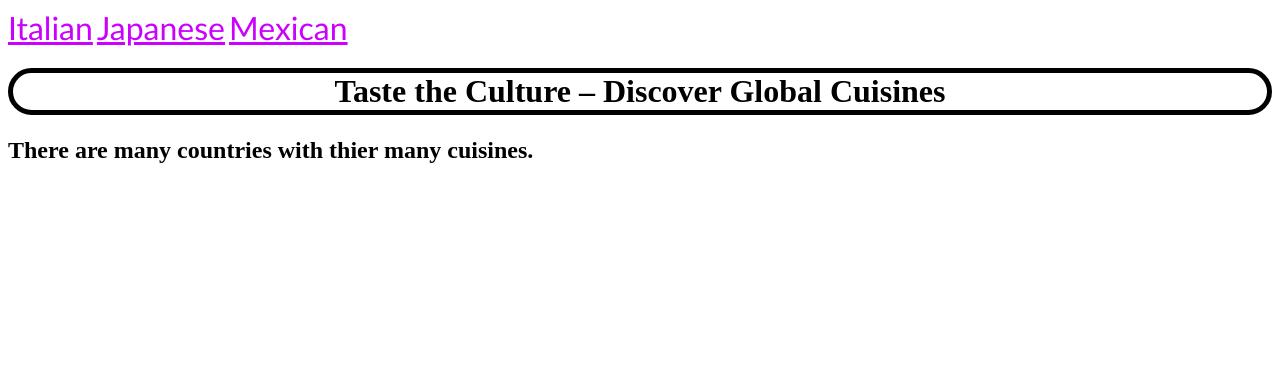
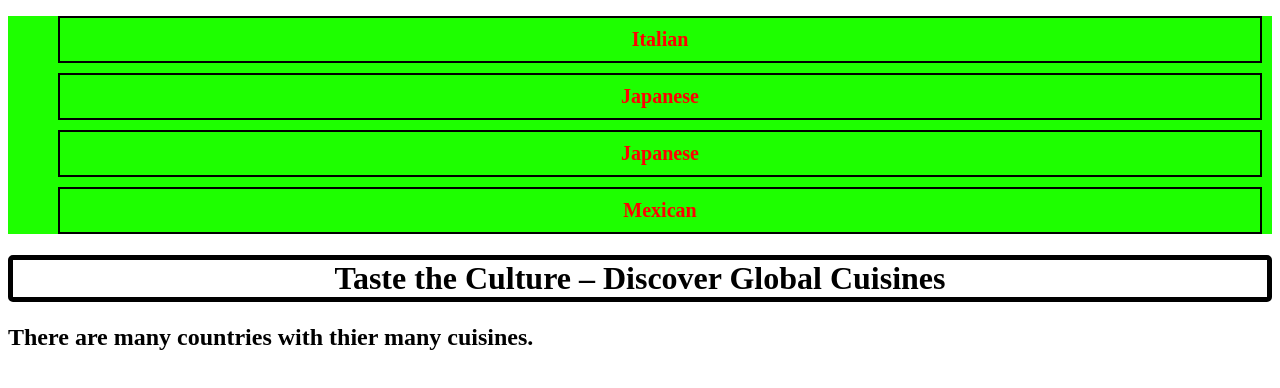
Before and after one commit to Raja5736/Cuisines-part-2, a plain HTML site: page index.html in a window 1280 px wide. Drawn offline with Linux system fonts and the light colour scheme.

Commit message:
initial commit

```diff
--- a/index.html
+++ b/index.html
@@ -11,9 +11,12 @@
 <body class="body">
     <div class="navbar">
         <nav>
-            <a class="italy" href="italian.html">Italian</a>
-            <a class="japani" href="Japan.html">Japanese</a>
-            <a class="Mexico" href="Mexico.html">Mexican</a>
+            <ul>
+                <li><a class="italy" href="italian.html">Italian</a></li>
+                <li><a class="japani" href="Japan.html">Japanese</a></li>
+                <li><a class="japani" href="Japan.html">Japanese</a></li>
+                <li><a class="Mexico" href="Mexico.html">Mexican</a></li>
+            </ul>
         </nav>
     </div>
 
--- a/style.css
+++ b/style.css
@@ -7,22 +7,14 @@ h3{
 }
 h1{
     border:5px solid;
-    border-radius: 25px;
+    border-radius: 5px;
     text-align: center;
 
 }
-.italy{
-    color: rgb(204, 0, 255);
-    font-size: xx-large;
-    font-family: 'Gill Sans', 'Gill Sans MT', Calibri, 'Trebuchet MS', sans-serif;
-}
-.japani{
-     color: rgb(204, 0, 255);
-     font-size: xx-large;
-     font-family: 'Gill Sans', 'Gill Sans MT', Calibri, 'Trebuchet MS', sans-serif;
+
 }
 .jap{
-color: rgb(255, 0, 0);
+    color: rgb(255, 0, 0);
     font-family: Georgia, 'Times New Roman', Times, serif;
     text-transform: uppercase;
     font-size: x-large;
@@ -33,8 +25,26 @@ color: rgb(255, 0, 0);
         text-transform: uppercase;
         font-size: x-large;
 }
-.Mexico{
-      color: rgb(204, 0, 255);
-      font-size: xx-large;
-      font-family: 'Gill Sans', 'Gill Sans MT', Calibri, 'Trebuchet MS', sans-serif;
+nav{
+    background-color: rgb(30, 255, 0);
 }
+ul{
+    list-style-type: none;
+    text-align: center;
+}
+nav li {
+    margin: 10px;
+    border: 2px solid black;
+    padding: 10px 10px 10px 10px;
+
+}
+li a {
+    text-decoration: none;
+    color: #ff0000;
+    font-size: 20px;
+    font-weight: 600;
+}
+li a:hover {
+    color: aliceblue;
+    text-transform: uppercase;
+}
```
